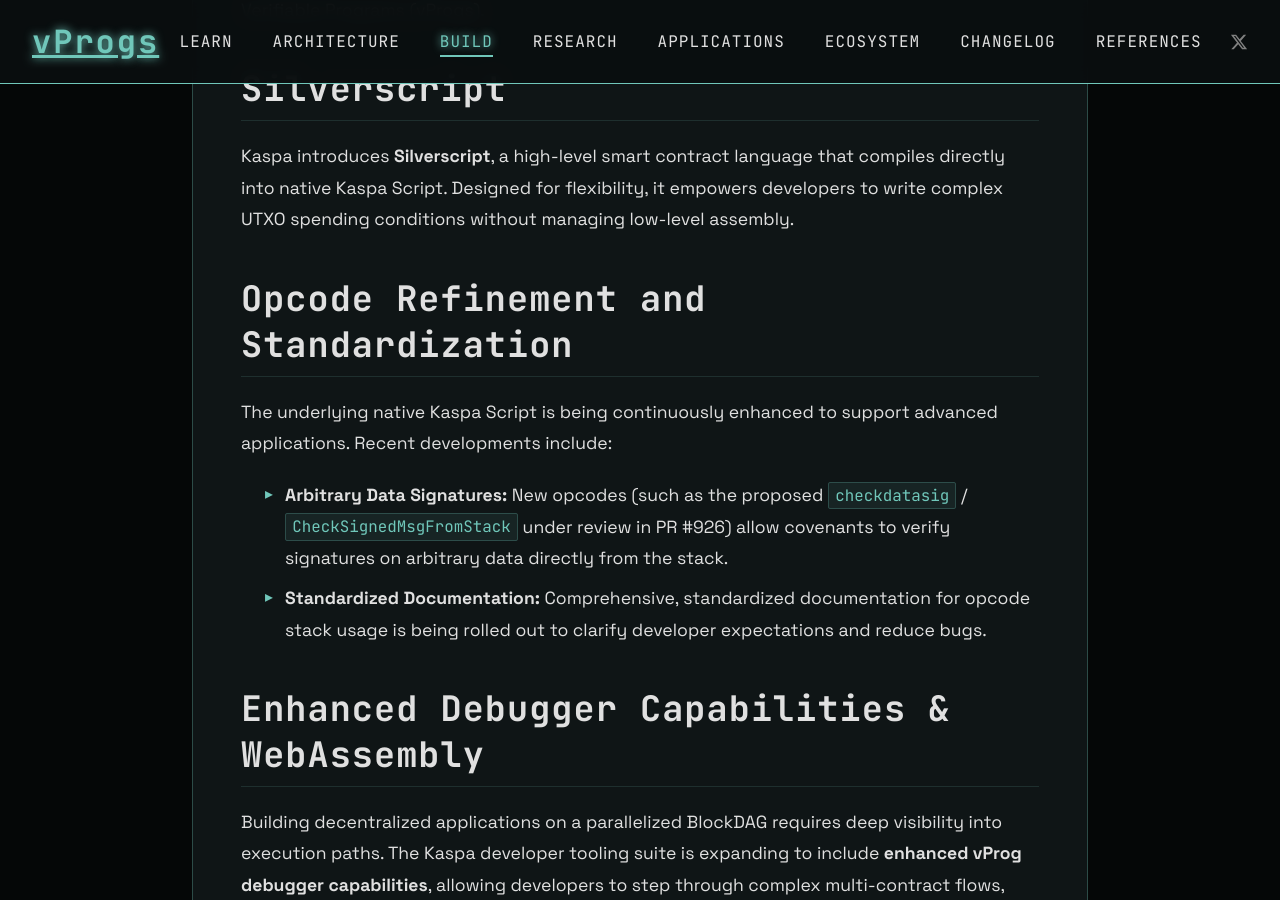
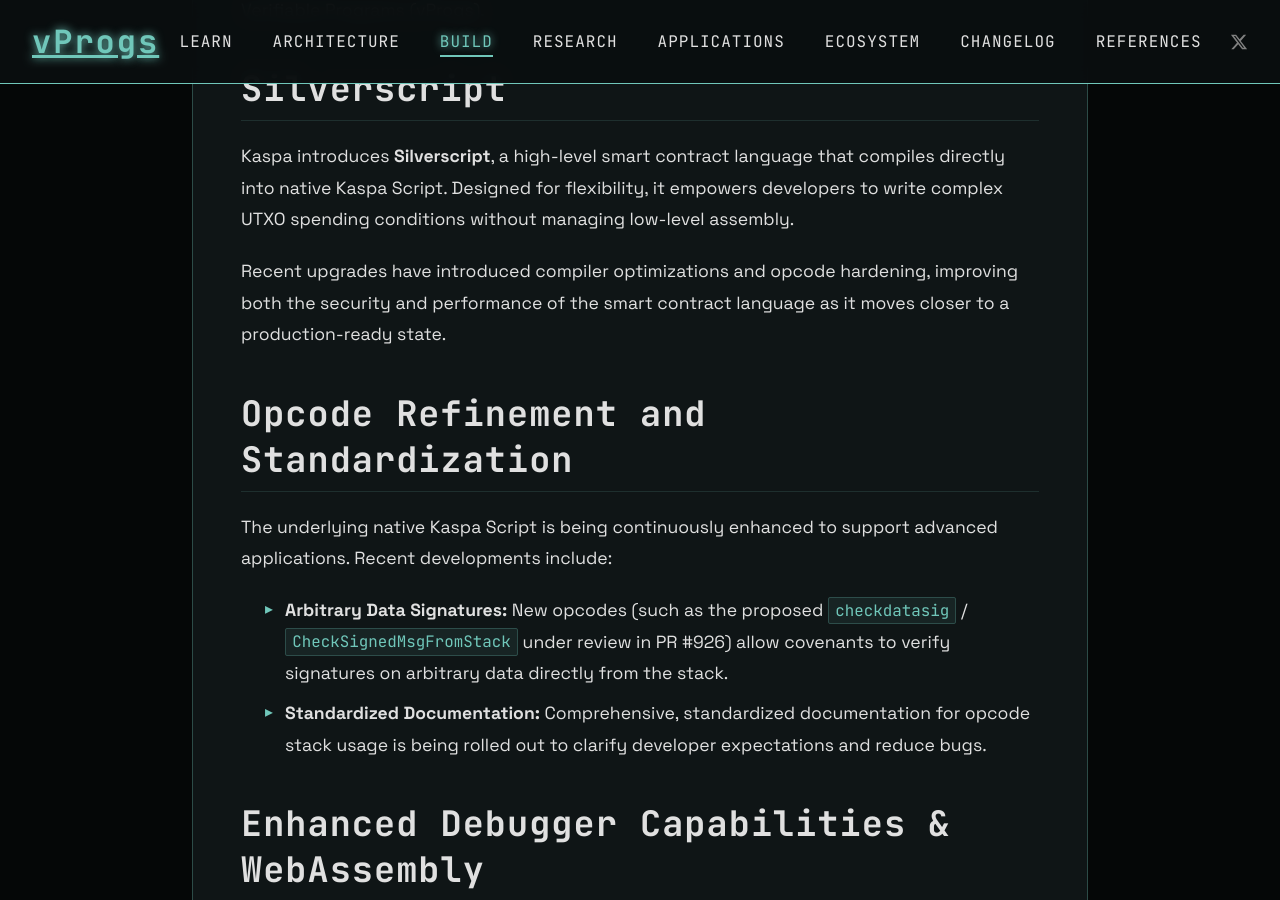
Before and after one commit to creative-inference/vprogs.xyz, a Jekyll site: the page built from build/developer-tools-overview.md, in a window 1280 px wide and 900 px high, scrolled down 432 px. Built offline with Jekyll 4.4.1, drawn with Linux system fonts in a browser that asks for light colours.

Commit message:
Update Silverscript tooling with compiler optimizations and opcode hardening [auto]

```diff
--- a/build/developer-tools-overview.md
+++ b/build/developer-tools-overview.md
@@ -11,6 +11,10 @@
 ## Silverscript
 Kaspa introduces **Silverscript**, a high-level smart contract language that compiles directly into native Kaspa Script. Designed for flexibility, it empowers developers to write complex UTXO spending conditions without managing low-level assembly.
 
+
+
+Recent upgrades have introduced compiler optimizations and opcode hardening, improving both the security and performance of the smart contract language as it moves closer to a production-ready state.
+
 ## Opcode Refinement and Standardization
 
 The underlying native Kaspa Script is being continuously enhanced to support advanced applications. Recent developments include:
```
